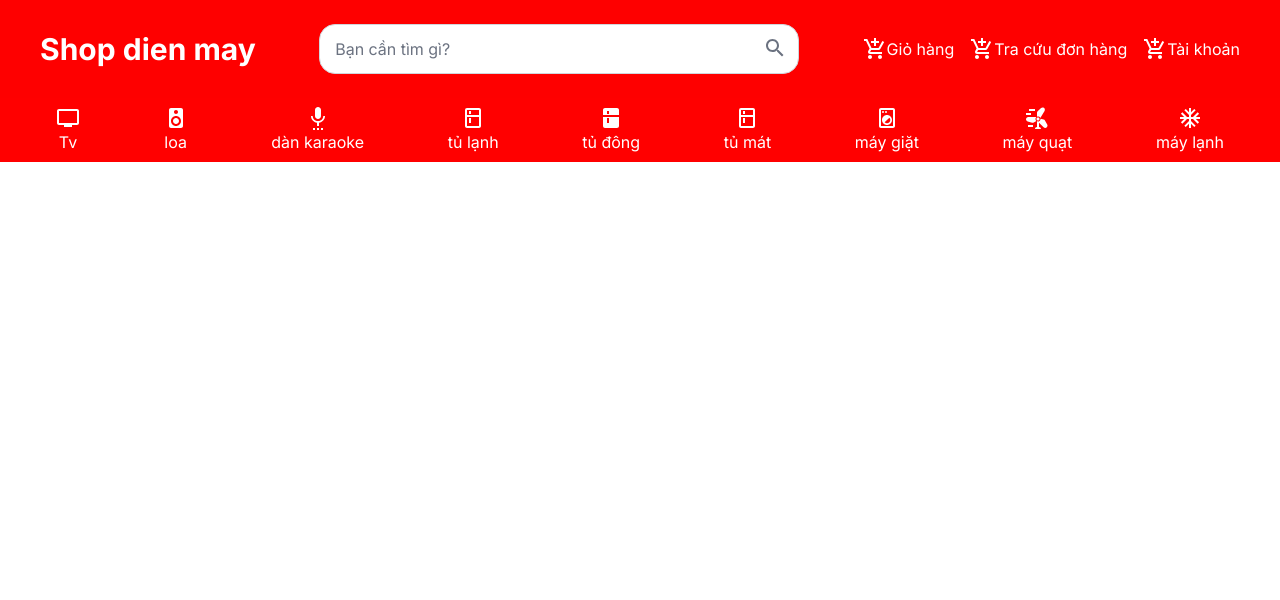
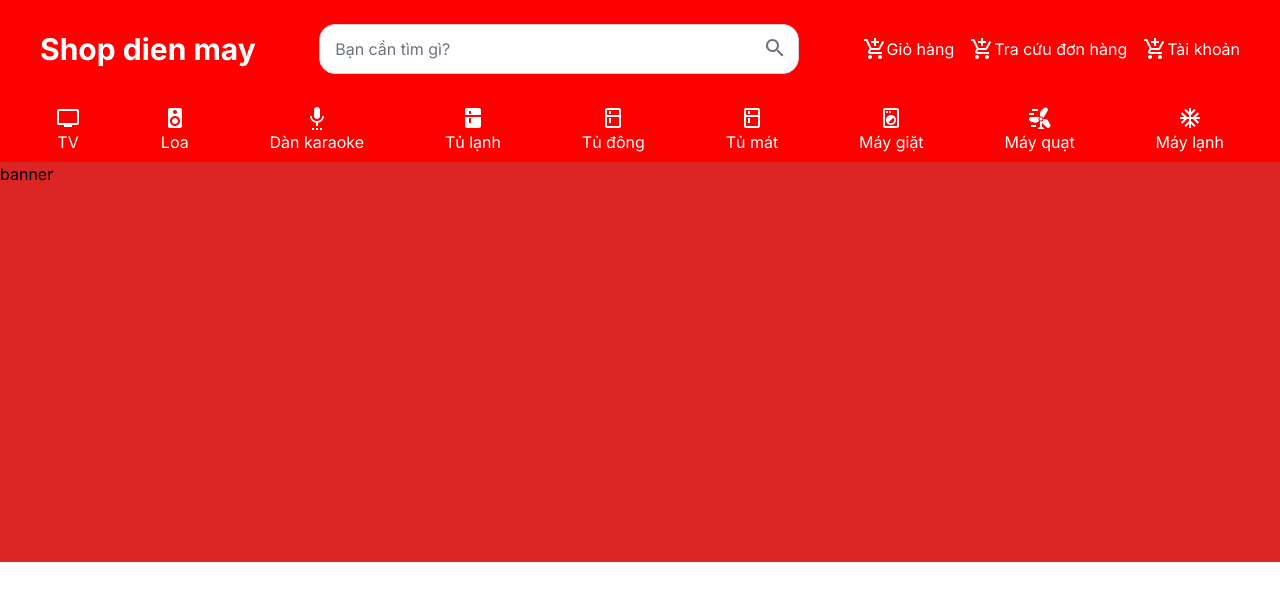
Before and after one commit to SangNear/shopdienmay, a Next.js app: page / in a window 1280 px wide. Shown: the top 600 px of the page. Built offline with nearby package versions, Linux system fonts and the light colour scheme.

Commit message:
carousel processing

```diff
--- a/app/(root)/[name]/page.tsx
+++ b/app/(root)/[name]/page.tsx
@@ -6,7 +6,7 @@ const page = () => {
     const pathname = usePathname()
     const slug = pathname.replace("/", "")
     return (
-        <div className='max-md:px-8 lg:px-20 px-2' >
+        <div className='max-md:px-8 lg:px-10 px-2' >
             {slug}
         </div>
     )
--- a/app/(root)/layout.tsx
+++ b/app/(root)/layout.tsx
@@ -5,6 +5,7 @@ import Head from "next/head";
 import Header from "@/components/Header";
 import Hero from "@/components/Hero";
 import Menu from "@/components/Menu";
+import MenuMobile from "@/components/MenuMobile";
 
 const inter = Inter({ subsets: ["latin"] });
 
@@ -31,6 +32,7 @@ export default function RootLayout({
         <div className="flex flex-col">
           <Header />
           <Menu />
+          <MenuMobile />
         </div>
 
         {children}
--- a/app/(root)/page.tsx
+++ b/app/(root)/page.tsx
@@ -5,13 +5,9 @@ import MenuMobile from "@/components/MenuMobile";
 
 export default function Home() {
   return (
-    <>
-      <div className="flex flex-col w-full max-md:px-8 lg:px-20 px-2">
-
-
-      </div>
-      <MenuMobile />
-    </>
+    <div className="flex flex-col ">
+      <Banner />
+    </div>
 
   )
 }
--- a/components/Banner.tsx
+++ b/components/Banner.tsx
@@ -2,7 +2,7 @@ import React from 'react'
 
 const Banner = () => {
   return (
-    <div>Banner</div>
+    <div className='bg-red-600 w-full h-[400px]'>banner</div>
   )
 }
 
--- a/components/Header.tsx
+++ b/components/Header.tsx
@@ -3,8 +3,10 @@ import React, { useState } from 'react'
 import TextField from './TextField'
 import SearchIcon from '@mui/icons-material/Search';
 import AddShoppingCartIcon from '@mui/icons-material/AddShoppingCart';
+
 const Header = () => {
   const [value, setValue] = useState('')
+
   return (
     <div className='max-md:px-2 lg:px-10 py-6 px-2 w-full bg-[#fe0000] flex justify-between max-md:flex-col gap-4'>
       <div className='flex justify-between items-center w-full'>
@@ -31,6 +33,7 @@ const Header = () => {
             <span className='whitespace-nowrap' >Tài khoản</span>
           </div>
         </div>
+
       </div>
       {/* <div className=' relative flex items-center md:hidden w-full'>
         <TextField
--- a/components/Menu.tsx
+++ b/components/Menu.tsx
@@ -1,57 +1,51 @@
+"use client"
 import Link from "next/link";
-import React from "react";
-import TvIcon from "@mui/icons-material/Tv";
-import SpeakerIcon from '@mui/icons-material/Speaker';
-import SettingsVoiceIcon from '@mui/icons-material/SettingsVoice';
-import KitchenIcon from '@mui/icons-material/Kitchen';
-import KitchenOutlinedIcon from '@mui/icons-material/KitchenOutlined';
-import LocalLaundryServiceOutlinedIcon from '@mui/icons-material/LocalLaundryServiceOutlined';
-import WindPowerIcon from '@mui/icons-material/WindPower';
-import AcUnitIcon from '@mui/icons-material/AcUnit';
+import React, { useState } from "react";
+import { menuNavLinks } from "@/constants";
 const Menu = () => {
-  return (
-    <div className="w-full bg-[red] lg:px-10
-     max-lg:hidden">
-      <div className="flex justify-between">
-      <Link href="/tv" className="flex flex-col  text-white items-center hover:bg-white hover:text-[#fe0000]  rounded-xl px-4 py-2 ">
-          <TvIcon />
-          <span>Tv</span>
-        </Link>
-        <Link href="/tv" className="flex flex-col  text-white items-center hover:bg-white hover:text-[#fe0000]  rounded-xl px-4 py-2 ">
-          <SpeakerIcon />
-          <span>loa</span>
-        </Link>
-        <Link href="/tv" className="flex flex-col  text-white items-center hover:bg-white hover:text-[#fe0000]  rounded-xl px-4 py-2 ">
-          <SettingsVoiceIcon />
-          <span>dàn karaoke</span>
-        </Link>
-        <Link href="/tv" className="flex flex-col  text-white items-center hover:bg-white hover:text-[#fe0000]  rounded-xl px-4 py-2 ">
-          <KitchenOutlinedIcon />
-          <span>tủ lạnh</span>
-        </Link>
-        <Link href="/tv" className="flex flex-col  text-white items-center hover:bg-white hover:text-[#fe0000]  rounded-xl px-4 py-2 ">
-          <KitchenIcon />
-          <span>tủ đông</span>
-        </Link>
-        <Link href="/tv" className="flex flex-col  text-white items-center hover:bg-white hover:text-[#fe0000]  rounded-xl px-4 py-2 ">
-          <KitchenOutlinedIcon />
-          <span>tủ mát</span>
-        </Link>
-        <Link href="/tv" className="flex flex-col  text-white items-center hover:bg-white hover:text-[#fe0000]  rounded-xl px-4 py-2 ">
-          <LocalLaundryServiceOutlinedIcon />
-          <span>máy giặt</span>
-        </Link>
-        <Link href="/tv" className="flex flex-col  text-white items-center hover:bg-white hover:text-[#fe0000]  rounded-xl px-4 py-2 ">
-          <WindPowerIcon />
-          <span>máy quạt</span>
-        </Link>
-        <Link href="/tv" className="flex flex-col  text-white items-center hover:bg-white hover:text-[#fe0000]  rounded-xl px-4 py-2 ">
-          <AcUnitIcon />
-          <span>máy lạnh</span>
-        </Link>
-      </div>
-    </div>
-  );
+    const [hoveredIndex, setHoveredIndex] = useState<number | null>(null);
+    return (
+        <div className="w-full bg-[red] lg:px-10 max-lg:hidden relative">
+            <div className="flex justify-between relative">
+                {menuNavLinks.map((item, index) => {
+                    const IconComponent = item.icon; // Dynamically reference the icon
+                    return (
+                        <div
+                            key={index}
+                            className=""
+                            onMouseEnter={() => setHoveredIndex(index)}
+                            onMouseLeave={() => setHoveredIndex(null)}
+                        >
+                            <Link
+                                href={item.route}
+                                className="flex flex-col text-white items-center hover:bg-white hover:text-[#fe0000] rounded-xl px-4 py-2"
+                            >
+                                <IconComponent /> {/* Render the icon component */}
+                                <span>{item.name}</span>
+                            </Link>
+                            {
+                                hoveredIndex === index &&
+                                <div className="absolute left-0 top-full grid grid-cols-4 gap-4 w-full bg-white h-60 rounded-xl border shadow-lg lg:px-10">
+                                    {item.subMenu?.map((sub) => (
+                                        <div className="flex flex-col">
+                                            <h4 className="text-lg font-semibold ">{sub.subMenuTitle}</h4>
+                                            <div className="flex flex-col gap-2">
+                                                {sub.subMenuRoute.map((subroute) => (
+                                                    <span className="text-base hover:text-[#fe0000] cursor-pointer w-fit ml-3">
+                                                        {subroute}
+                                                    </span>
+                                                ))}
+                                            </div>
+                                        </div>
+                                    ))}
+                                </div>
+                            }
+                        </div>
+                    );
+                })}
+            </div>
+        </div>
+    );
 };
 
 export default Menu;
--- a/constants/index.ts
+++ b/constants/index.ts
@@ -1,31 +1,91 @@
-export const menuNavLinks = [
+import TvIcon from "@mui/icons-material/Tv";
+import SpeakerIcon from '@mui/icons-material/Speaker';
+import SettingsVoiceIcon from '@mui/icons-material/SettingsVoice';
+import KitchenIcon from '@mui/icons-material/Kitchen';
+import KitchenOutlinedIcon from '@mui/icons-material/KitchenOutlined';
+import LocalLaundryServiceOutlinedIcon from '@mui/icons-material/LocalLaundryServiceOutlined';
+import WindPowerIcon from '@mui/icons-material/WindPower';
+import AcUnitIcon from '@mui/icons-material/AcUnit';
+import Tv from "@mui/icons-material/Tv";
+
+export interface MenuNavLink {
+    name: string;
+    route: string;
+    icon: any; // Type for icon property
+    subMenu?: Array<{
+        subMenuTitle: string; // Use 'string' (lowercase) for primitive type
+        subMenuRoute: string[]; // Use 'string[]' to denote an array of strings
+    }>;
+}
+
+export const menuNavLinks: MenuNavLink[] = [
     {
         name: "TV",
-        route: "/tv"
+        route: "/tv",
+        icon: TvIcon, // Use the component reference directly
+        subMenu: [
+            {
+                subMenuTitle: "Thương hiệu",
+                subMenuRoute: ["Samsung", "Sony", "LG", "TCL", "TOSHIBA", "Casper"]
+            },
+            {
+                subMenuTitle: "Màn hình",
+                subMenuRoute: ["14in", "15in", "17in", "24in", "27in", "34in"]
+            },
+
+        ]
     },
     {
         name: "Loa",
-        route: "/loa"
+        route: "/loa",
+        icon: SpeakerIcon,
+        subMenu: [
+            {
+                subMenuTitle: "Loa - Âm Thanh",
+                subMenuRoute: ["Loa", "Micro", "Amly", "Dàn âm Thanh", "TOSHIBA", "Casper"]
+            },
+            {
+                subMenuTitle: "Màn hình",
+                subMenuRoute: ["14in", "15in", "17in", "24in", "27in", "34in"]
+            },
+
+        ]
     },
     {
         name: "Dàn karaoke",
-        route: "/dan-karaoke"
+        route: "/dan-karaoke",
+        icon: SettingsVoiceIcon,
+    },
+    {
+        name: "Tủ lạnh",
+        route: "/tu-lanh",
+        icon: KitchenIcon,
+    },
+    {
+        name: "Tủ đông",
+        route: "/tu-dong",
+        icon: KitchenOutlinedIcon,
+    },
+    {
+        name: "Tủ mát",
+        route: "/tu-mat",
+        icon: KitchenOutlinedIcon,
+    },
+    {
+        name: "Máy giặt",
+        route: "/may-giat",
+        icon: LocalLaundryServiceOutlinedIcon,
+    },
+    {
+        name: "Máy quạt",
+        route: "/may-quat",
+        icon: WindPowerIcon,
     },
     {
         name: "Máy lạnh",
-        route: "/may-lanh"
-    },
-    {
-        name: "Quạt",
-        route: "/quat"
-    },
-    {
-        name: "Lọc khí",
-        route: "/loc-khi"
-    },
-    {
-        name: "Máy giặt",
-        route: "/may-giat"
+        route: "/may-lanh",
+        icon: AcUnitIcon,
     },
 
-]
+
+];
```
Also changed, not shown: components/MenuMobile.tsx (+42 -1 lines).
